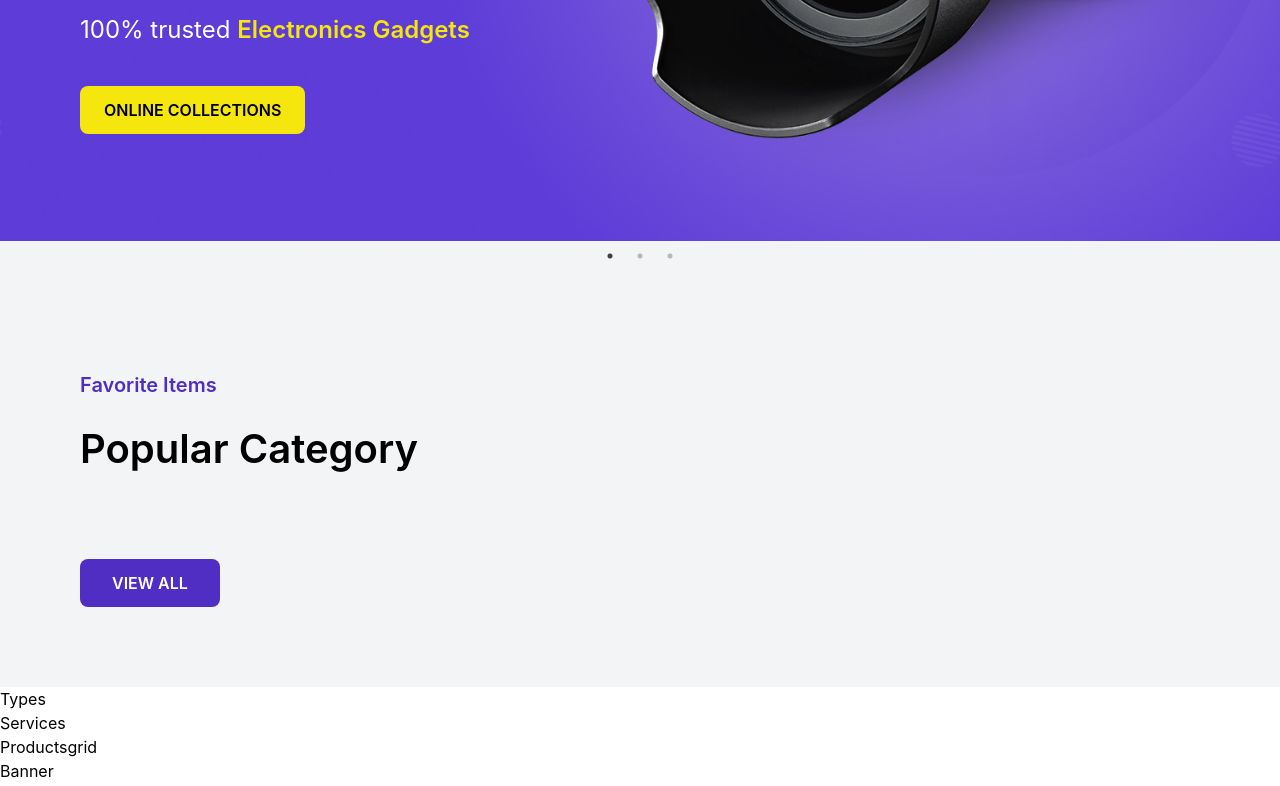
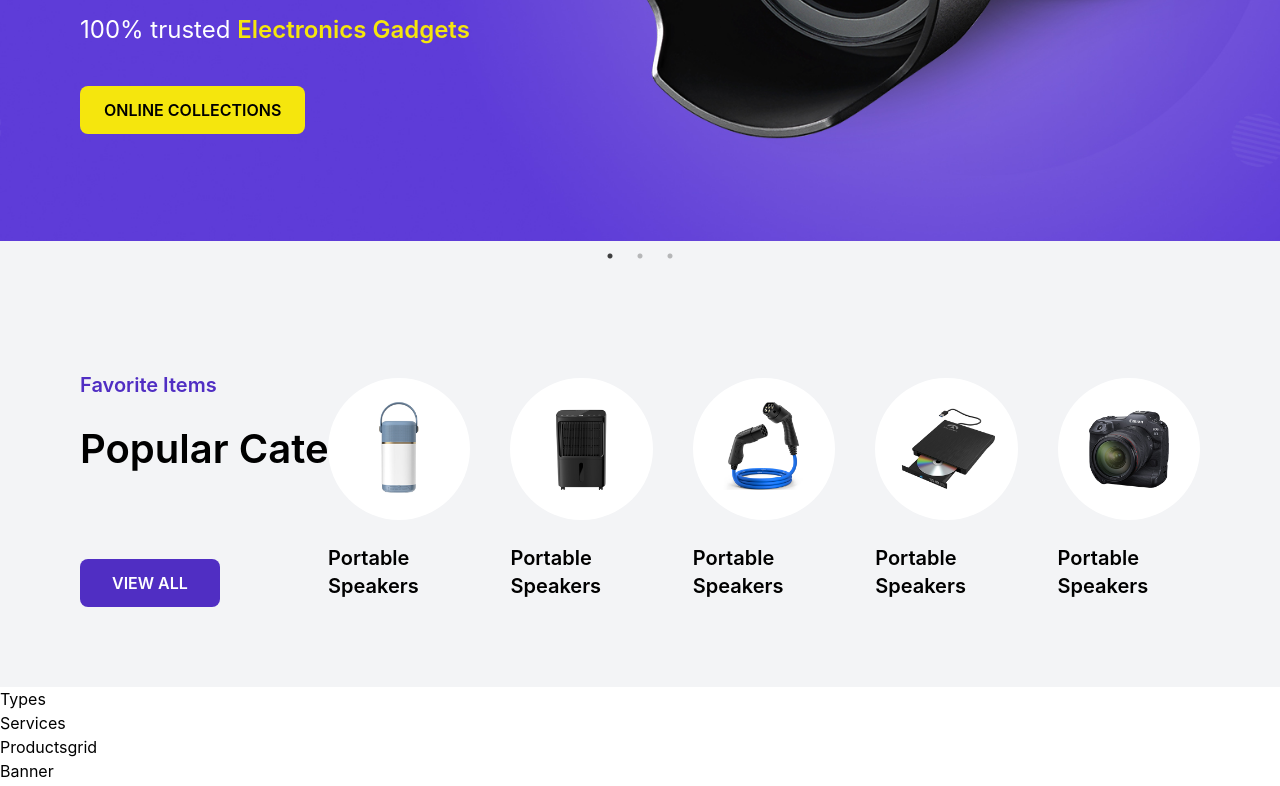
Before and after one commit to miirosadat-dev/Ecommerce-web-app-with-react, a React (Vite) app: page / in a window 1280 px wide. Shown: the part 483-1269 px from the top of the page. Built offline with nearby package versions, Linux system fonts and the light colour scheme.

Commit message:
Adding products in categories component

```diff
--- a/src/components/Category.jsx
+++ b/src/components/Category.jsx
@@ -44,11 +44,80 @@ const Category = () => {
         </button>
       </div>
       <div className="lg:w-[85%] w-full grid lg:grid-cols-5 grid-cols-1 justify-center items-start gap-10">
-        <div></div>
-        <div></div>
-        <div></div>
-        <div></div>
-        <div></div>
+        <div
+          data-aos="zoom-in"
+          data-aos-delay="100"
+          className="flex flex-col justify-center items-center gap-6"
+        >
+          <img
+            src={cat1}
+            alt="Category 1"
+            className="rounded-full cursor-pointer"
+          />
+          <h1 className="text-black text-xl font-semibold hover:text-themepurple cursor-pointer">
+            Portable Speakers
+          </h1>
+        </div>
+
+        <div
+          data-aos="zoom-in"
+          data-aos-delay="200"
+          className="flex flex-col justify-center items-center gap-6"
+        >
+          <img
+            src={cat2}
+            alt="Category 2"
+            className="rounded-full cursor-pointer"
+          />
+          <h1 className="text-black text-xl font-semibold hover:text-themepurple cursor-pointer">
+            Portable Speakers
+          </h1>
+        </div>
+
+        <div
+          data-aos="zoom-in"
+          data-aos-delay="300"
+          className="flex flex-col justify-center items-center gap-6"
+        >
+          <img
+            src={cat3}
+            alt="Category 3"
+            className="rounded-full cursor-pointer"
+          />
+          <h1 className="text-black text-xl font-semibold hover:text-themepurple cursor-pointer">
+            Portable Speakers
+          </h1>
+        </div>
+
+        <div
+          data-aos="zoom-in"
+          data-aos-delay="400"
+          className="flex flex-col justify-center items-center gap-6"
+        >
+          <img
+            src={cat4}
+            alt="Category 4"
+            className="rounded-full cursor-pointer"
+          />
+          <h1 className="text-black text-xl font-semibold hover:text-themepurple cursor-pointer">
+            Portable Speakers
+          </h1>
+        </div>
+
+        <div
+          data-aos="zoom-in"
+          data-aos-delay="500"
+          className="flex flex-col justify-center items-center gap-6"
+        >
+          <img
+            src={cat5}
+            alt="Category 5"
+            className="rounded-full cursor-pointer"
+          />
+          <h1 className="text-black text-xl font-semibold hover:text-themepurple cursor-pointer">
+            Portable Speakers
+          </h1>
+        </div>
       </div>
     </div>
   );
```
